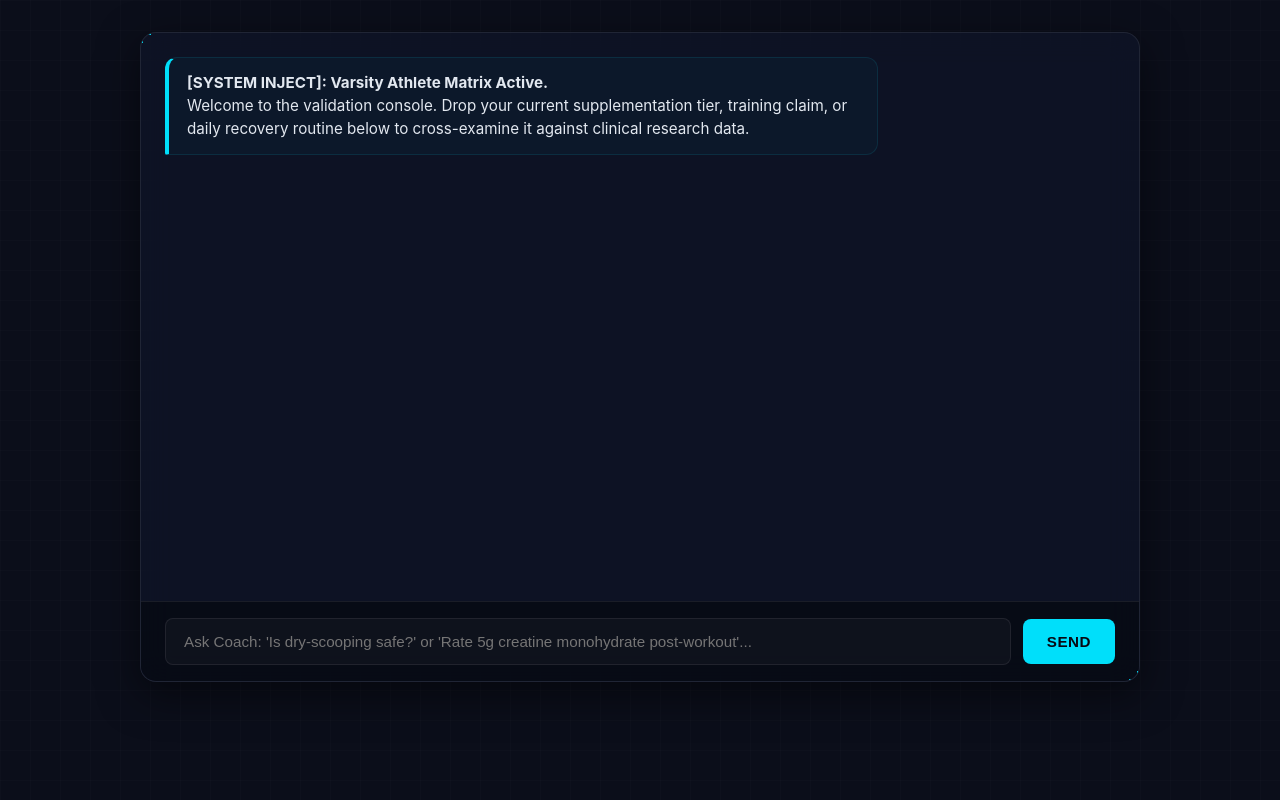
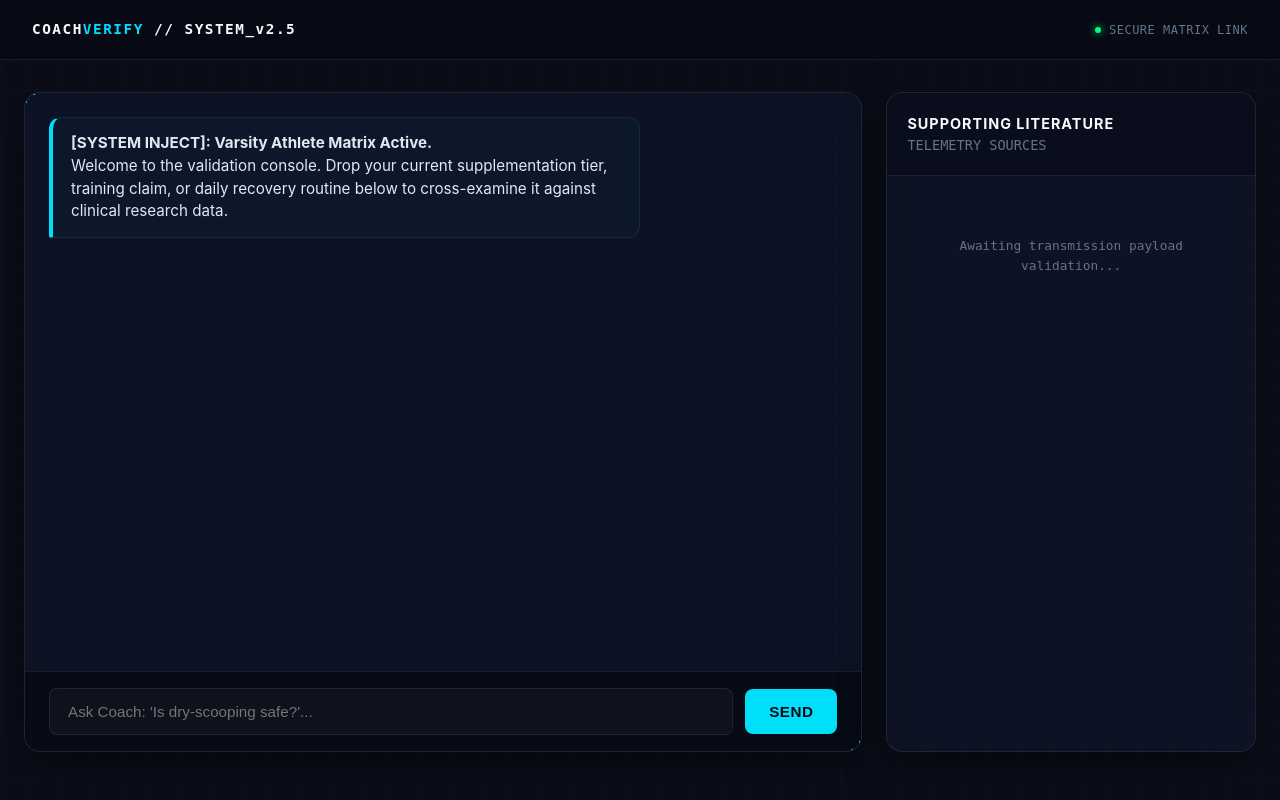
Before and after one commit to brandonseo117-crypto/CoachVerify, a Flask app: page / in a window 1280 px wide, after a click on "OPEN PERFORMANCE CONSOLE". Run offline with Flask 3, Linux system fonts and the light colour scheme.

Commit message:
Added basic navbar and supporting literature side card

```diff
--- a/app.py
+++ b/app.py
@@ -3,6 +3,7 @@
 from flask import Flask, request, jsonify, render_template
 from flask_cors import CORS
 from google import genai
+from database import SPORTS_SCIENCE_DB
 from google.genai import types
 from pydantic import BaseModel, Field
 from typing import List
@@ -20,62 +21,6 @@
 
 API_key = os.getenv("gemini_key")
 client = genai.Client(api_key=API_key)
-
-# 📊 Grounding database containing research parameters
-SPORTS_SCIENCE_DB = {
-    "dry_scooping": {
-        "title": "Cardiovascular Strain of Concentrated Caffeine Ingestion in Adolescents",
-        "consensus": "Highly Unsafe. Ingesting undiluted pre-workout powder causes rapid caffeine absorption into the bloodstream, triggering acute transient arterial hypertension (severe blood pressure spikes) and high risks of ventricular arrhythmia in developing adolescent cardiovascular systems.",
-        "base_safety": 15,
-        "base_performance": 45,
-        "methodology": {
-            "study_type": "Case-Control Retrospective Analysis & Observational Cohort",
-            "sample_size": 42,
-            "journal_authority": "Journal of Adolescent Health",
-            "year": 2022,
-            "population_demographics": "Adolescents aged 14-18 presenting with acute caffeine toxicity symptoms"
-        }
-    },
-    "prime_energy": {
-        "title": "Pediatric Risks of High-Caffeine Energy Drinks on Adolescent Metabolic Pathways",
-        "consensus": "Unsafe for youth recovery. High stimulant loads (200mg+ caffeine) inhibit natural glycogen synthesis post-exercise, induce renal-level dehydration, and severely disrupt adolescent sleep architecture, which halts natural human growth hormone (HGH) release and muscle repair.",
-        "base_safety": 30,
-        "base_performance": 20,
-        "methodology": {
-            "study_type": "Randomized Double-Blind Placebo-Controlled Trial",
-            "sample_size": 85,
-            "journal_authority": "Pediatric Exercise Science",
-            "year": 2023,
-            "population_demographics": "Healthy active scholastic athletes (ages 13-17)"
-        }
-    },
-    "creatine_monohydrate": {
-        "title": "International Society of Sports Nutrition Position Stand: Creatine in Adolescent Athletes",
-        "consensus": "Safe and clinically effective under proper guidance. Standard dosing (3-5g/day) safely accelerates ATP-PC energy system recovery and muscle protein synthesis without renal (kidney) impairment, provided the adolescent athlete is past puberty, well-hydrated, and consuming competitive-grade certified supplements.",
-        "base_safety": 85,
-        "base_performance": 90,
-        "methodology": {
-            "study_type": "Systematic Literature Review and Clinical Position Stand",
-            "sample_size": 1200,
-            "journal_authority": "Journal of the International Society of Sports Nutrition",
-            "year": 2024,
-            "population_demographics": "Developing human male and female competitive athletes, post-pubescent (ages 15-19)"
-        }
-    },
-    "extreme_dehydration_weight_cuts": {
-        "title": "Dehydration Strategies and Acute Kidney Injury in Scholastic Wrestling",
-        "consensus": "Critically Dangerous. Utilizing plastic suits, saunas, or intentional severe fluid restriction to make a weight class causes severe hypovolemia (low blood volume), reducing cardiac output, disrupting electrolyte balances, and increasing the risk of acute kidney injury or heat stroke in adolescent bodies.",
-        "base_safety": 5,
-        "base_performance": 10,
-        "methodology": {
-            "study_type": "Multi-Center Retrospective Epidemiological Analysis",
-            "sample_size": 310,
-            "journal_authority": "American Journal of Sports Medicine",
-            "year": 2021,
-            "population_demographics": "Scholastic high school wrestlers (ages 14-18) actively competing"
-        }
-    }
-}
 
 # 🔐 Pydantic Schema customized perfectly for script.js telemetry fields
 
--- a/static/script.js
+++ b/static/script.js
@@ -59,6 +59,7 @@
 });
 
 // 🎨 Structural Bubble Rendering Engine
+// 🎨 Structural Bubble & Bibliography Rendering Engine
 function appendMessage(text, sender, data = null) {
     const thread = document.getElementById('chatThread');
     const bubble = document.createElement('div');
@@ -91,6 +92,58 @@
                     </span>
                 </div>
             `;
+
+            // 📚 UPDATE SIDEBAR BIBLIOGRAPHY DYNAMICALLY
+            const sidebarContainer = document.getElementById('sidebarSourcesContainer');
+            if (sidebarContainer) {
+                // Clear out initial empty text states or previous query parameters
+                sidebarContainer.innerHTML = '';
+
+                // Safely iterate through database-grounded papers if the AI payload parsed them
+                if (data.individual_papers && data.individual_papers.length > 0) {
+                    data.individual_papers.forEach(paper => {
+                        const reliability = parseInt(paper.paper_reliability || 80);
+                        let badgeColor = 'rgba(0, 255, 135, 0.15)';
+                        let textColor = 'var(--neon-green)';
+
+                        if (reliability < 50) {
+                            badgeColor = 'rgba(255, 51, 102, 0.15)';
+                            textColor = 'var(--neon-red)';
+                        } else if (reliability < 75) {
+                            badgeColor = 'rgba(0, 223, 250, 0.15)';
+                            textColor = 'var(--neon-cyan)';
+                        }
+
+                        const card = document.createElement('div');
+                        card.className = 'source-sidebar-card';
+                        card.innerHTML = `
+                            <a class="source-title-link" href="${paper.pubmed_link || '#'}" target="_blank" rel="noopener noreferrer">
+                                ${paper.title}
+                            </a>
+                            <div class="source-meta-row">
+                                <span class="source-journal">${paper.journal || 'Sports Med Journal'}</span>
+                                <span class="source-reliability-tag" style="background: ${badgeColor}; color: ${textColor};">
+                                    RIGOR: ${reliability}%
+                                </span>
+                            </div>
+                        `;
+                        sidebarContainer.appendChild(card);
+                    });
+                } else {
+                    // Fallback reference card if individual items array is omitted
+                    sidebarContainer.innerHTML = `
+                        <div class="source-sidebar-card">
+                            <span class="source-title-link">${data.matched_paper || 'Clinical Consensus Reference'}</span>
+                            <div class="source-meta-row">
+                                <span class="source-journal">Core Database Evidence</span>
+                                <span class="source-reliability-tag" style="background: rgba(0, 223, 250, 0.15); color: var(--neon-cyan);">
+                                    VERIFIED
+                                </span>
+                            </div>
+                        </div>
+                    `;
+                }
+            }
         }
         bubble.innerHTML = content;
     }
--- a/static/styles.css
+++ b/static/styles.css
@@ -28,28 +28,27 @@
 body {
     background: var(--bg-main);
     color: var(--text-main);
-    overflow-y: auto;
-    overflow-x: hidden;
+    overflow: hidden;
+    /* 💡 Locks the parent window frame to maximize application viewport performance */
     font-family: -apple-system, BlinkMacSystemFont, "Segoe UI", Roboto, Helvetica, Arial, sans-serif;
-    min-height: 100vh;
-    width: 100%;
+    height: 100vh;
+    width: 100vw;
     display: flex;
     justify-content: center;
     align-items: flex-start;
-    padding: 32px 24px;
+    padding: 92px 32px 32px;
+    /* Top padding clears fixed top navbar */
     line-height: 1.5;
-    /* Added a faint cyber grid background pattern */
-    background-image: linear-gradient(rgba(255, 255, 255, 0.01) 1px, transparent 1px),
-        linear-gradient(90deg, rgba(255, 255, 255, 0.01) 1px, transparent 1px);
-    background-size: 30px 30px;
 }
 
 .app-container {
     position: relative;
     width: 100%;
-    max-width: 1000px;
+    max-width: 1600px;
     /* Constrained slightly for the chat layout focus */
     margin: 0 auto;
+    flex-direction: column;
+    justify-content: flex-start;
 }
 
 /* State Architecture Layout */
@@ -321,3 +320,205 @@
     margin-bottom: 40px;
     font-weight: 400;
 }
+
+.top-navbar {
+    position: fixed;
+    top: 0;
+    left: 0;
+    width: 100%;
+    height: 60px;
+    background: rgba(7, 9, 19, 0.8);
+    backdrop-filter: blur(12px);
+    -webkit-backdrop-filter: blur(12px);
+    border-bottom: 1px solid var(--border-subtle);
+    display: flex;
+    justify-content: space-between;
+    align-items: center;
+    padding: 0 32px;
+    z-index: 100;
+}
+
+.nav-brand {
+    font-size: 0.9rem;
+    font-weight: 700;
+    letter-spacing: 1.5px;
+    color: var(--text-main);
+    font-family: monospace;
+}
+
+.nav-brand span {
+    color: var(--neon-cyan);
+}
+
+.nav-status {
+    font-size: 0.75rem;
+    font-family: monospace;
+    color: var(--text-muted);
+    display: flex;
+    align-items: center;
+    gap: 8px;
+    letter-spacing: 0.5px;
+}
+
+.status-dot {
+    width: 6px;
+    height: 6px;
+    background-color: var(--neon-green);
+    border-radius: 50%;
+    box-shadow: 0 0 8px var(--neon-green);
+}
+
+/* ==================== UPDATED BODY RULE ==================== */
+body {
+    background: var(--bg-main);
+    color: var(--text-main);
+    overflow-y: auto;
+    overflow-x: hidden;
+    font-family: -apple-system, BlinkMacSystemFont, "Segoe UI", Roboto, Helvetica, Arial, sans-serif;
+    min-height: 100vh;
+    width: 100%;
+    display: flex;
+    justify-content: center;
+    align-items: flex-start;
+    padding: 92px 24px 32px;
+    /* 💡 Increased top padding from 32px to 92px to clear the fixed navbar */
+    line-height: 1.5;
+    background-image: linear-gradient(rgba(255, 255, 255, 0.01) 1px, transparent 1px),
+        linear-gradient(90deg, rgba(255, 255, 255, 0.01) 1px, transparent 1px);
+    background-size: 30px 30px;
+}
+
+/* ==================== TWO-COLUMN CHAT & SIDEBAR GRID ==================== */
+.chat-layout-wrapper {
+    display: flex;
+    gap: 24px;
+    width: 100%;
+    height: calc(100vh - 140px);
+    min-height: 500px;
+    /* Aligns the height of both panels perfectly */
+}
+
+/* Ensure the chat box scales to fill 70% of the container space */
+.chat-layout-wrapper .chat-container {
+    flex: 1;
+    height: 100%;
+    max-height: 100%;
+    display: flex;
+    flex-direction: column;
+}
+
+/* 30% Width Fixed Bibliography Panel */
+.bibliography-sidebar {
+    width: 30%;
+    min-width: 320px;
+    height: 100%;
+    max-height: 100%;
+    background: var(--bg-panel);
+    backdrop-filter: blur(16px);
+    -webkit-backdrop-filter: blur(16px);
+    border: 1px solid var(--border-subtle);
+    border-radius: 16px;
+    display: flex;
+    flex-direction: column;
+    overflow: hidden;
+    box-shadow: 0 12px 40px rgba(0, 0, 0, 0.5);
+}
+
+.sidebar-header {
+    padding: 20px;
+    border-bottom: 1px solid var(--border-subtle);
+    background: rgba(7, 9, 19, 0.4);
+}
+
+.sidebar-header h3 {
+    font-size: 0.9rem;
+    font-weight: 700;
+    letter-spacing: 1px;
+    color: var(--text-main);
+}
+
+.sidebar-sources-list {
+    flex: 1;
+    padding: 20px;
+    overflow-y: auto;
+    display: flex;
+    flex-direction: column;
+    gap: 14px;
+}
+
+/* Custom Scrollbar for Sidebar */
+.sidebar-sources-list::-webkit-scrollbar {
+    width: 4px;
+}
+
+.sidebar-sources-list::-webkit-scrollbar-thumb {
+    background: rgba(255, 255, 255, 0.08);
+    border-radius: 2px;
+}
+
+/* Bibliography Item Cards */
+.source-sidebar-card {
+    background: rgba(255, 255, 255, 0.02);
+    border: 1px solid var(--border-subtle);
+    padding: 14px;
+    border-radius: 8px;
+    display: flex;
+    flex-direction: column;
+    gap: 10px;
+    transition: background 0.2s ease;
+}
+
+.source-sidebar-card:hover {
+    background: var(--bg-hover);
+}
+
+.source-title-link {
+    color: var(--text-main);
+    font-size: 0.85rem;
+    font-weight: 600;
+    text-decoration: none;
+    line-height: 1.4;
+    display: -webkit-box;
+    -webkit-line-clamp: 2;
+    -webkit-box-orient: vertical;
+    overflow: hidden;
+}
+
+.source-title-link:hover {
+    color: var(--neon-cyan);
+}
+
+.source-meta-row {
+    display: flex;
+    justify-content: space-between;
+    align-items: center;
+    margin-top: 4px;
+}
+
+.source-journal {
+    font-size: 0.75rem;
+    color: var(--text-muted);
+    font-family: monospace;
+    white-space: nowrap;
+    overflow: hidden;
+    text-overflow: ellipsis;
+    max-width: 60%;
+}
+
+.source-reliability-tag {
+    font-size: 0.7rem;
+    font-family: monospace;
+    font-weight: 700;
+    padding: 4px 8px;
+    border-radius: 4px;
+    text-transform: uppercase;
+}
+
+.empty-sidebar-text {
+    font-size: 0.8rem;
+    color: var(--text-muted);
+    font-family: monospace;
+    text-align: center;
+    margin-top: 40px;
+    line-height: 1.6;
+}
--- a/templates/index.html
+++ b/templates/index.html
@@ -9,6 +9,12 @@
 </head>
 
 <body>
+    <nav class="top-navbar">
+        <div class="nav-brand">COACH<span>VERIFY</span> // SYSTEM_v2.5</div>
+        <div class="nav-status">
+            <span class="status-dot"></span> SECURE MATRIX LINK
+        </div>
+    </nav>
 
     <main class="app-container">
 
@@ -23,30 +29,41 @@
         </section>
 
         <section id="state-chat" class="view-state">
+            <div class="chat-layout-wrapper">
+
                 <div class="chat-container">
-
                     <div id="chatThread" class="chat-thread">
-
                         <div class="message-bubble coach">
                             <p><strong>[SYSTEM INJECT]: Varsity Athlete Matrix Active.</strong></p>
-                        <p>Welcome to the validation console. Drop your current supplementation tier, training claim, or
-                            daily recovery routine below to cross-examine it against clinical research data.</p>
+                            <p>Welcome to the validation console. Drop your current supplementation tier, training
+                                claim, or daily recovery routine below to cross-examine it against clinical research
+                                data.</p>
                         </div>
-
                     </div>
 
                     <div id="inlineChatLoader"
                         style="display: none; padding: 12px 24px; background: rgba(7, 9, 19, 0.9); align-items: center; gap: 12px; border-top: 1px solid var(--border-subtle);">
-                    <div class="cyber-spinner" style="width: 20px; height: 20px; margin: 0; border-width: 2px;"></div>
+                        <div class="cyber-spinner" style="width: 20px; height: 20px; margin: 0; border-width: 2px;">
+                        </div>
                         <span class="loading-sub">Cross-checking peer-reviewed logs...</span>
                     </div>
 
                     <form id="chatConsoleForm" class="chat-input-bar">
-                    <input type="text" id="athleteMessageInput"
-                        placeholder="Ask Coach: 'Is dry-scooping safe?' or 'Rate 5g creatine monohydrate post-workout'..."
+                        <input type="text" id="athleteMessageInput" placeholder="Ask Coach: 'Is dry-scooping safe?'..."
                             autocomplete="off" required>
                         <button type="submit" class="send-btn">Send</button>
                     </form>
+                </div>
+
+                <aside id="bibliographySidebar" class="bibliography-sidebar">
+                    <div class="sidebar-header">
+                        <h3>SUPPORTING LITERATURE</h3>
+                        <p class="loading-sub">TELEMETRY SOURCES</p>
+                    </div>
+                    <div id="sidebarSourcesContainer" class="sidebar-sources-list">
+                        <p class="empty-sidebar-text">Awaiting transmission payload validation...</p>
+                    </div>
+                </aside>
 
             </div>
         </section>
```
Also changed, not shown: database.py (added, +54 -0 lines). Lines whose indentation alone changed are shown as unchanged.
